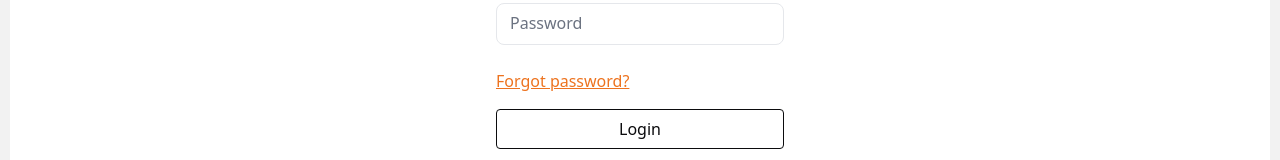
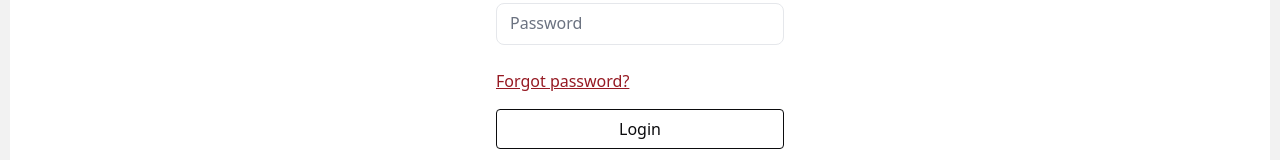
Before and after one commit to perceptronbd/rouge-tactical, a React (Create React App) app in the folder client/: page /login in a window 1280 px wide. Shown: the part 443-603 px from the top of the page. Built offline with nearby package versions, Linux system fonts and the light colour scheme.

Commit message:
change tertiary accent color

```diff
--- a/client/tailwind.config.js
+++ b/client/tailwind.config.js
@@ -14,9 +14,9 @@ module.exports = {
           primary: "#D1AC6C",
           secondary: "#0B0B0D",
           tertiary: {
-            DEFAULT: "#ED731F",
-            light: "#F79656",
-            hover: "#FFBC90",
+            DEFAULT: "#961a23",
+            light: "#d42127",
+            hover: "#d42127",
           },
         },
       },
```
